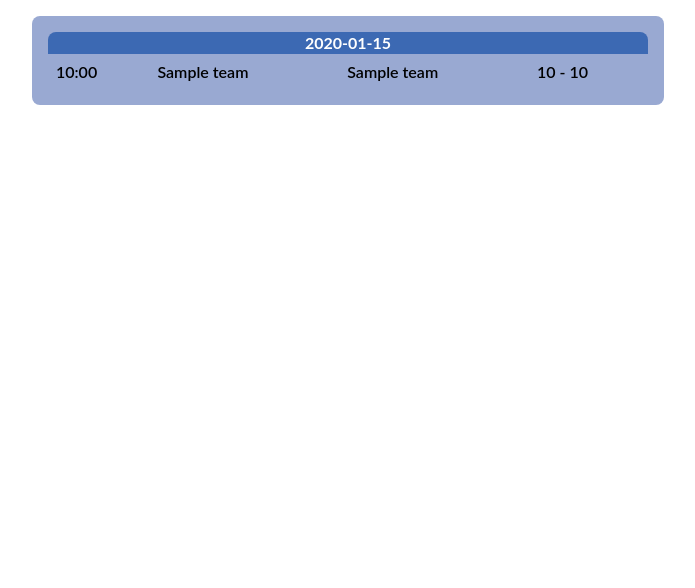
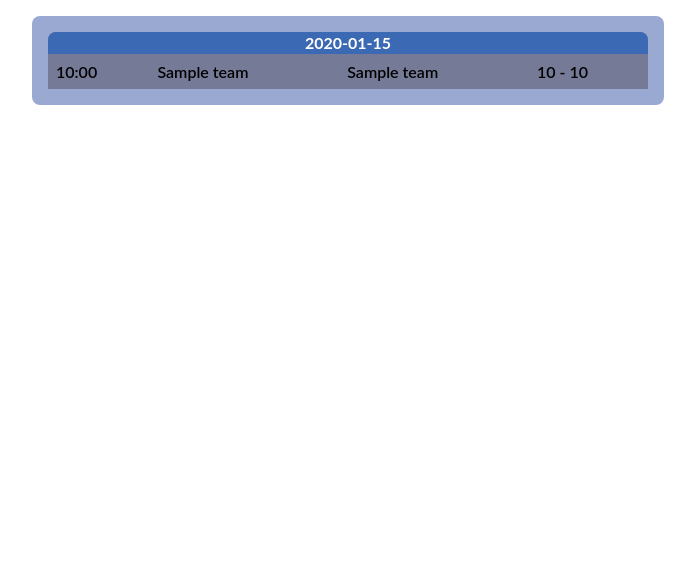
Before and after one commit to informatyzacja/LigaPWr, a Django app: page /historia/ in a window 1280 px wide. Shown: the part 114-702 px from the top of the page, without its empty margins (292-987 px from the left). Run offline with Django 5.2, Linux system fonts and the light colour scheme; tables that the repository leaves empty hold one stand-in row (values such as "Sample post").

Commit message:
zmiana koloru ramki w harmonogramie

```diff
--- a/ligapwr/templates/ligapwr/base.html
+++ b/ligapwr/templates/ligapwr/base.html
@@ -120,10 +120,9 @@
     }
 
     .date-section {
-    background-color: #99A9D2;
+    background-color: #757a96;
     margin-bottom: 15px;
     border-radius: 8px;
-
     }
 
     .date-section:first-child {
```
